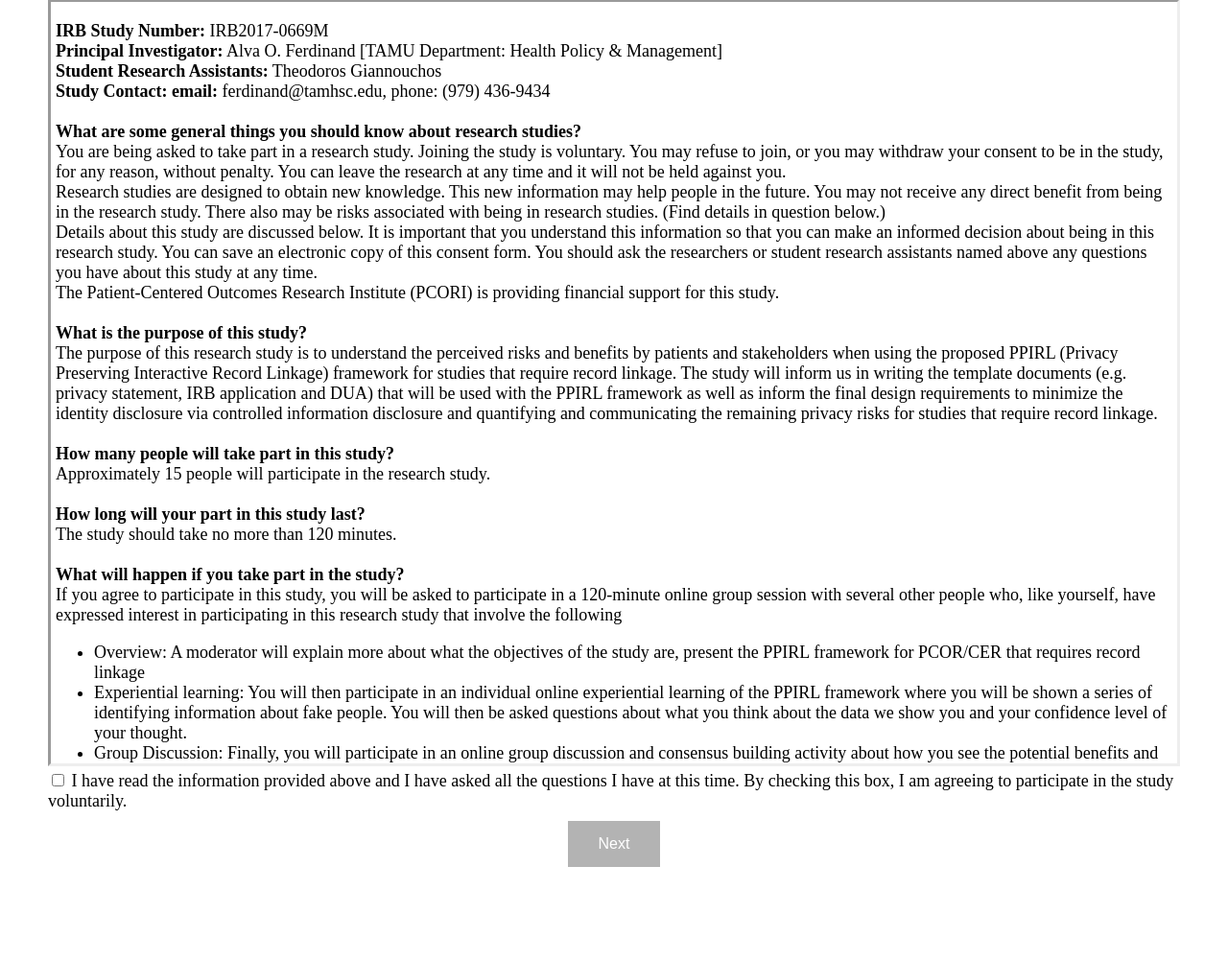
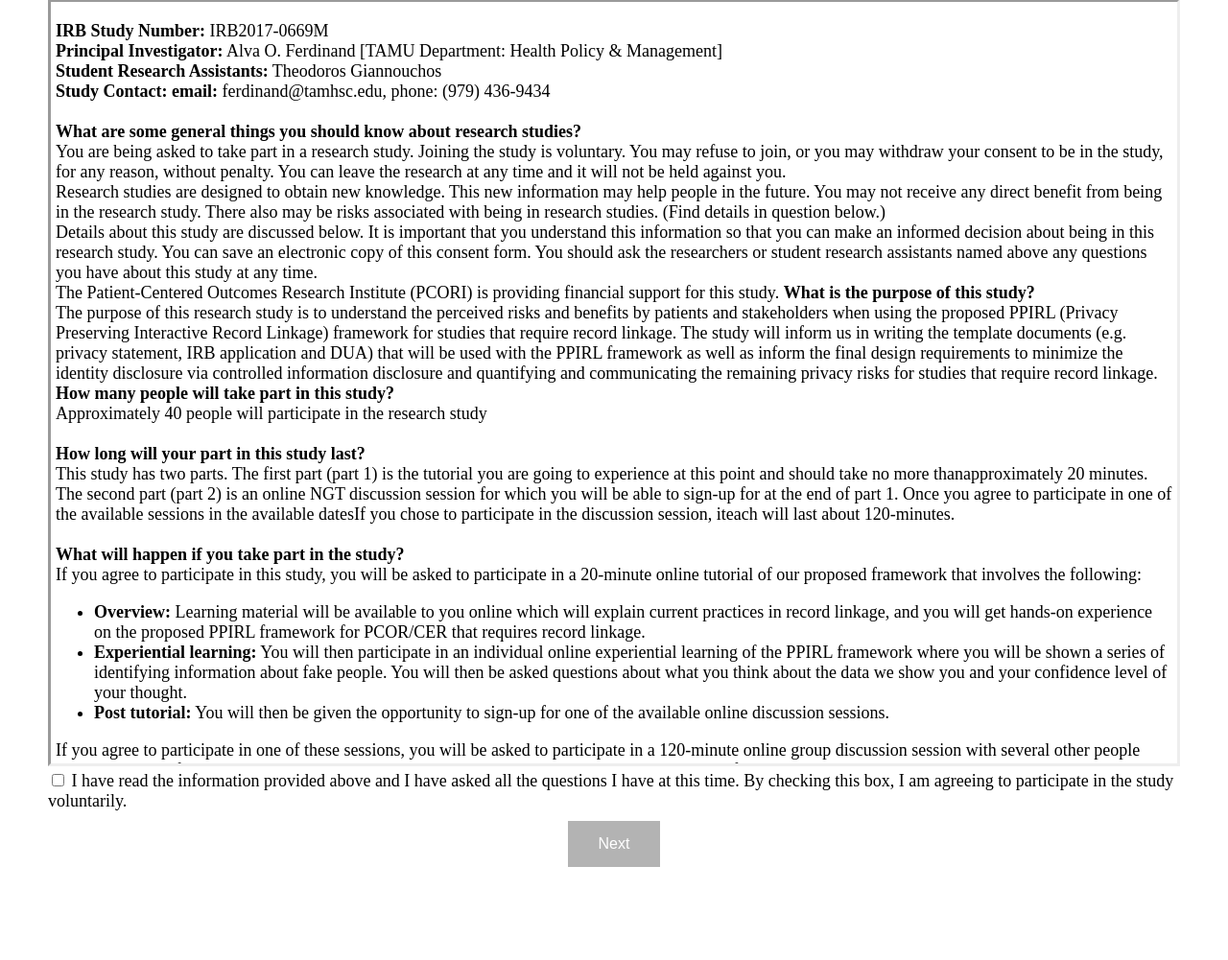
Before and after one commit to pinformatics/MINDFIRL-userstudy, a Flask app: page /introduction in a window 1280 px wide. Shown: the part 117-1118 px from the top of the page at 96% size. Run offline with Flask 2, Linux system fonts and the light colour scheme.

Commit message:
update info sheet

```diff
--- a/ppirl-userstudy/templates/introduction.html
+++ b/ppirl-userstudy/templates/introduction.html
@@ -30,29 +30,39 @@
 <strong>Study Contact: email:</strong> ferdinand@tamhsc.edu, phone: (979) 436-9434<br />
 <br />
 <strong>What are some general things you should know about research studies?</strong><br />
-You are being asked to take part in a research study. Joining the study is voluntary. You may refuse to join, or you may withdraw your consent to be in the study, for any reason, without penalty. You can leave the research at any time and it will not be held against you.<br />
-Research studies are designed to obtain new knowledge. This new information may help people in the future. You may not receive any direct benefit from being in the research study. There also may be risks associated with being in research studies. (Find details in question below.)<br />
-Details about this study are discussed below. It is important that you understand this information so that you can make an informed decision about being in this research study. You can save an electronic copy of this consent form. You should ask the researchers or student research assistants named above any questions you have about this study at any time.<br />
-The Patient-Centered Outcomes Research Institute (PCORI) is providing financial support for this study.<br />
+You are being asked to take part in a research study. Joining the study is voluntary. You may refuse to join, or you may withdraw your consent to be in the study, for any reason, without penalty. You can leave the research at any time and it will not be held against you.
 <br />
+Research studies are designed to obtain new knowledge. This new information may help people in the future. You may not receive any direct benefit from being in the research study. There also may be risks associated with being in research studies. (Find details in question below.)
+<br />
+Details about this study are discussed below. It is important that you understand this information so that you can make an informed decision about being in this research study. You can save an electronic copy of this consent form. You should ask the researchers or student research assistants named above any questions you have about this study at any time.
+<br />
+The Patient-Centered Outcomes Research Institute (PCORI) is providing financial support for this study.
+
 <strong>What is the purpose of this study?</strong><br />
-The purpose of this research study is to understand the perceived risks and benefits by patients and stakeholders when using the proposed PPIRL (Privacy Preserving Interactive Record Linkage) framework for studies that require record linkage. The study will inform us in writing the template documents (e.g. privacy statement, IRB application and DUA) that will be used with the PPIRL framework as well as inform the final design requirements to minimize the identity disclosure via controlled information disclosure and quantifying and communicating the remaining privacy risks for studies that require record linkage.<br />
+The purpose of this research study is to understand the perceived risks and benefits by patients and stakeholders when using the proposed PPIRL (Privacy Preserving Interactive Record Linkage) framework for studies that require record linkage. The study will inform us in writing the template documents (e.g. privacy statement, IRB application and DUA) that will be used with the PPIRL framework as well as inform the final design requirements to minimize the identity disclosure via controlled information disclosure and quantifying and communicating the remaining privacy risks for studies that require record linkage.
+                        <br />
+<strong>How many people will take part in this study?</strong><br />
+Approximately 40 people will participate in the research study
+<br /><br />
+<strong>How long will your part in this study last?</strong><br />
+This study has two parts. The first part (part 1) is the tutorial you are going to experience at this point and should take no more thanapproximately 20 minutes. The second part (part 2) is an online NGT discussion session for which you will be able to sign-up for at the end of part 1. Once you agree to participate in one of the available sessions in the available datesIf you chose to participate in the discussion session, iteach will last about 120-minutes.
+<br /><br />
+<strong>What will happen if you take part in the study?</strong><br />
+If you agree to participate in this study, you will be asked to participate in a 20-minute online tutorial of our proposed framework that involves the following:
+                    <br/><ul>
+<li><strong>Overview:</strong> Learning material will be available to you online which will explain current practices in record linkage, and you will get hands-on experience on the proposed PPIRL framework for PCOR/CER that requires record linkage.
+<li><strong>Experiential learning:</strong> You will then participate in an individual online experiential learning of the PPIRL framework where you will be shown a series of identifying information about fake people. You will then be asked questions about what you think about the data we show you and your confidence level of your thought.
+<li><strong>Post tutorial:</strong> You will then be given the opportunity to sign-up for one of the available online discussion sessions.
+</ul>
+If you agree to participate in one of these sessions, you will be asked to participate in a 120-minute online group discussion session with several other people who, like yourself, have expressed interest in participating in this research study that involves the following:
+<li><strong>Overview:</strong> A moderator will explain more about what the objectives of the study are and present the PPIRL framework for PCOR/CER that requires record linkage.
+<li><strong>Experiential learning:</strong> You will then participate in an individual online experiential learning of the PPIRL framework where you will be shown a series of identifying information about fake people. You will then be asked questions about what you think about the data we show you and your confidence level of your thought.We will review the online tutorial as a group.
+<li><strong>Group Discussion:</strong> You will participate in an online group discussion and consensus building activity about how you see the potential benefits and riskson pros and cons  of using the PPIRL framework for record linkage, what your concerns might be as a potential research participant, and what safeguards, if any, you think would be wise to have if data are shared for the PPIRL framework. We would like to explore your attitudes, opinions and experiences about the use of PPIRL framework.
+<li><strong>Pre/Post Survey:</strong> There will be a brief survey before and after the group session to measure any attitude changes from the group experience.
+                    </ul>
+The discussion session will be audio recorded.  The audio recording will be stored and analyzed for research purposes, but will not be shared with anyone outside the study team. We will not use your name in any study publications or presentations.
 <br />
-<strong>How many people will take part in this study?</strong><br />
-Approximately 15 people will participate in the research study.<br />
-<br />
-<strong>How long will your part in this study last?</strong><br />
-The study should take no more than 120 minutes.<br />
-<br />
-<strong>What will happen if you take part in the study?</strong><br />
-If you agree to participate in this study, you will be asked to participate in a 120-minute online group session with several other people who, like yourself, have expressed interest in participating in this research study that involve the following<br />
-<ul>
-  <li>Overview: A moderator will explain more about what the objectives of the study are, present the PPIRL framework for PCOR/CER that requires record linkage</li>
-  <li>Experiential learning: You will then participate in an individual online experiential learning of the PPIRL framework where you will be shown a series of identifying information about fake people. You will then be asked questions about what you think about the data we show you and your confidence level of your thought.</li>
-  <li>Group Discussion: Finally, you will participate in an online group discussion and consensus building activity about how you see the potential benefits and risks of using the PPIRL framework for record linkage, what your concerns might be as a potential research participant, and what safeguards, if any, you think would be wise to have if data are shared for the PPIRL framework. We would like to explore your attitudes, opinions and experiences about the use of PPIRL framework.</li>
-  <li>Pre/Post Survey: There will be a brief survey before and after the group session to measure any attitude changes from the group experience.</li>
-The discussion session will be audio recorded. The audio recording will be stored and analyzed for research purposes, but will not be shared with anyone outside the study team. We will not use your name in any study publications or presentations.
-</ul>
+
 <strong>What are the possible benefits from being in this study?</strong><br />
 Research is designed to benefit society by gaining new knowledge. Your participation is important to help us understand how to provide privacy protection as well as do good research on people using personal data, but you may not benefit personally from being in this research study.<br />
 <br />
@@ -63,16 +73,15 @@ The things that you will be doing are no more than the risks that you would come
 We will not collect any personal identification information during this study. Only the personnel involved with recruitment will have access to your email we collected during recruitment for communication during the recruitment and payment purposes. This information will not be linked to any of the data we collect on your thoughts during the study. We ask you and other group participants to respect the privacy of all group members and not disclose anything that was said during the discussion. However, we cannot guarantee that all group members will do so. Audio recordings will be stored on a secure computer at Texas A&M University for up to 3 years, and all research information will be stored on password protected computers accessible only to our study team.<br />
 <br />
 <strong>Will you receive anything for being in this study?</strong><br />
-You will receive $20 gift certificate after the final online voting is completed as payment for your participation.
-Note that preliminary voting of themes will occur at the online discussion session, but the final online voting occurs across themes from all sessions after all of them are complete and themes have been combined.
-Each participant will also be entered into a raffle to receive an additional $50 gift card.<br />
-<br />
+You will receive $20 gift certificate at the end of the online NGT research session process (part 2, final online voting) as payment for your participation. Each participant will also be entered into a raffle to receive an additional $100 gift card.
+                <br />
 <strong>Will it cost you anything to be in this study?</strong><br />
 Aside from your time, there are no costs for taking part in this study. There are no costs for participation in the study.<br />
 <br />
 <strong>Will information from this study be kept private?</strong><br />
 Information about you will be kept anonymous. People who have access to your information include the Principal Investigator and research study personnel. Representatives of regulatory agencies such as the Office of Human Research Protections (OHRP) and entities such as the Texas A&M University Human Research Protection Program may access your records to make sure the study is being run correctly and that information is collected properly.<br />
 <br />
+<strong>The records of this study will be kept confidential.  No identifiers linking you to this study will be included in any sort of report that might be published. </strong> <br/><br/>
 <strong>What if you have questions about this study?</strong><br />
 You have the right to ask and get answers to any questions you may have about this research. If you have questions, or concerns, you should contact me at ferdinand@tamhsc.edu or (979) 436-9434.<br />
 <br />
```
